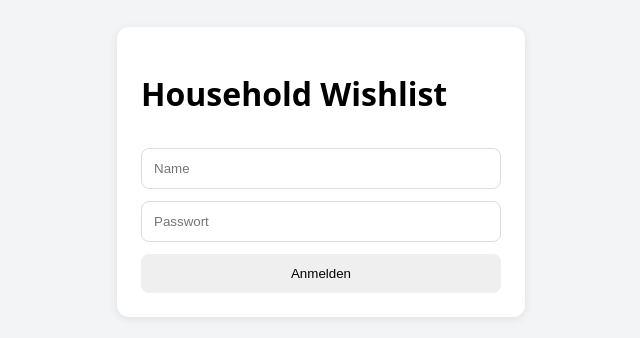
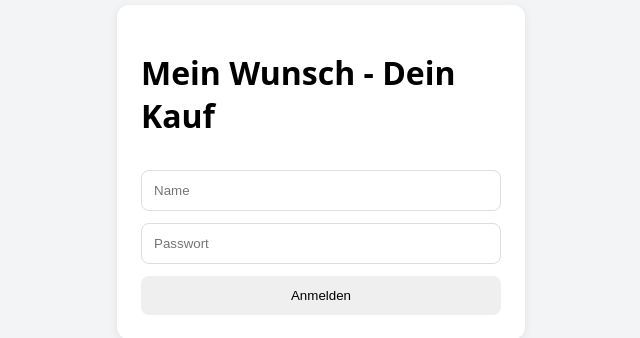
Before and after one commit to mebertK9/messages-messages-web-app, a React (Vite) app: page / in a window 1280 px wide. Shown: the part 228-566 px from the top of the page, without its empty margins (319-959 px from the left). Built offline with nearby package versions, Linux system fonts and the light colour scheme; no server answers.

Commit message:
Change title from 'Household Wishlist' to 'Mein Wunsch - Dein Kauf'

```diff
--- a/src/pages/LoginPage.tsx
+++ b/src/pages/LoginPage.tsx
@@ -44,7 +44,7 @@ export default function LoginPage({ onLogin }: Props) {
         return (
                 <div className="container">
                         <form className="card" onSubmit={handleSubmit}>
-                                <h1>Household Wishlist</h1>
+                                <h1>Mein Wunsch - Dein Kauf</h1>
 
                                 <input
                                         type="text"
```
